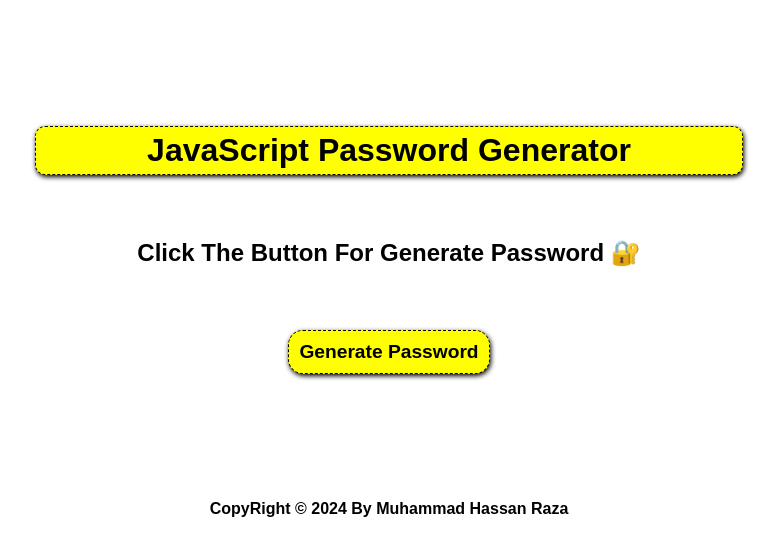
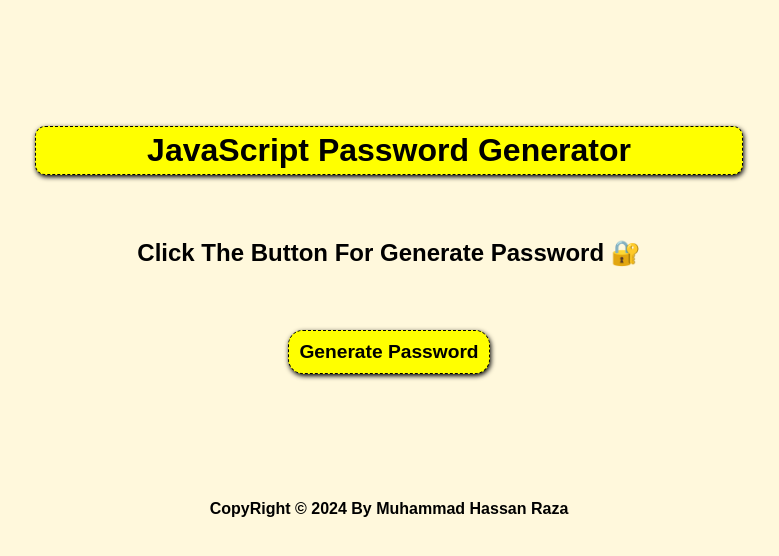
Before and after one commit to MuhammadHassanRaza25/JavaScript-Password-Generator, a plain HTML site: page index.html in a window 1280 px wide. Shown: the whole page, without its empty margins (251-1030 px from the left). Drawn offline with nearby package versions, Linux system fonts and the light colour scheme.

Commit message:
Pass Generator

```diff
--- a/app.js
+++ b/app.js
@@ -22,6 +22,7 @@ function PassGenerate(){
     let password = `${charsBig[Big]}${randomNum_1}${specialChars[Special]}${randomNum_2}${randomNum_3}${charsSmall[Small]}${randomNum_4}${randomNum_5}`
     console.log(password);
 
+    document.write(`<style>body{background-color:cornsilk;}</style>`)
     document.write(`<br><h1 style="text-align: center; background-color:yellow; color:black; border-radius: 10px; box-shadow: 1px 2px 5px black; border: 1px solid black; border-style: dashed; padding: 5px; width:55%; margin: 0 auto; margin-top: 10%; margin-bottom: 5%;">Generated Password 🔐: ${password}</h1>`)
     document.write(`<br><h1 style="font-family: sans-serif; text-align: center; ">For Generate New Password: <br> Refresh And Then Click (Generate Password) Button</h1>`)
 }
--- a/index.html
+++ b/index.html
@@ -4,18 +4,71 @@
     <meta charset="UTF-8">
     <meta name="viewport" content="width=device-width, initial-scale=1.0">
     <title>Document</title>
+    <link href="https://unpkg.com/aos@2.3.1/dist/aos.css" rel="stylesheet">
+    <style>
+        body{
+          text-align: center;
+          font-family: sans-serif;
+          background-color:cornsilk;
+        }
+        #btn{
+            background-color:yellow;
+            color:black;
+            font-weight: bold;
+            border-radius: 15px;
+            box-shadow: 1px 2px 5px black;
+            border: 1px solid black;
+            border-style:dashed;
+            font-size: larger;
+            padding: 10px;
+            cursor: pointer;
+        }
+        #btn:hover{
+            transition: all 0.5s;
+            background-color:black;
+            color: yellow;
+            border: 1px solid yellow;
+            border-style: dashed;
+        }
+
+        h1{
+            background-color:yellow;
+            color:black;
+            border-radius: 10px;
+            box-shadow: 1px 2px 5px black;
+            border: 1px solid black;
+            border-style: dashed;
+            padding: 5px;
+            width:55%;
+            margin: 0 auto;
+            margin-top: 10%;
+            margin-bottom: 5%;
+        }
+        #text{
+            color:black;
+            margin: 0 auto;
+            margin-top: 4%;
+            margin-bottom: 5%;
+        }
+    </style>
 </head>
-<body style="text-align: center; font-family: sans-serif;">
+<body>
 
-    <h1 style="background-color:yellow; color:black; border-radius: 10px; box-shadow: 1px 2px 5px black; border: 1px solid black; border-style: dashed; padding: 5px; width:55%; margin: 0 auto; margin-top: 10%; margin-bottom: 5%;">JavaScript Password Generator</h1>
+    <h1 data-aos="fade-down">JavaScript Password Generator</h1>
 
-    <h2 style=" color:black; margin: 0 auto; margin-top: 4%; margin-bottom: 5%;">Click The Button For Generate Password 🔐</h2>
+    <h2 id="text" data-aos="zoom-in">Click The Button For Generate Password 🔐</h2>
 
-    <button style="background-color:yellow; color:black; font-weight: bold; border-radius: 15px; box-shadow: 1px 2px 5px black; border: 1px solid black; border-style:dashed; font-size: larger; padding: 10px; cursor: pointer;" onclick="PassGenerate()">Generate Password</button>
+    <button id="btn" data-aos="fade-up" onclick="PassGenerate()">Generate Password</button>
 
     <h4 style="margin-top: 10%;">CopyRight &#169; 2024 By Muhammad Hassan Raza</h4>
 
 
+
+    <script src="https://unpkg.com/aos@2.3.1/dist/aos.js"></script>
+    <script>
+        AOS.init();
+      </script>
+
     <script src="app.js"></script>
 </body>
 </html>
```
